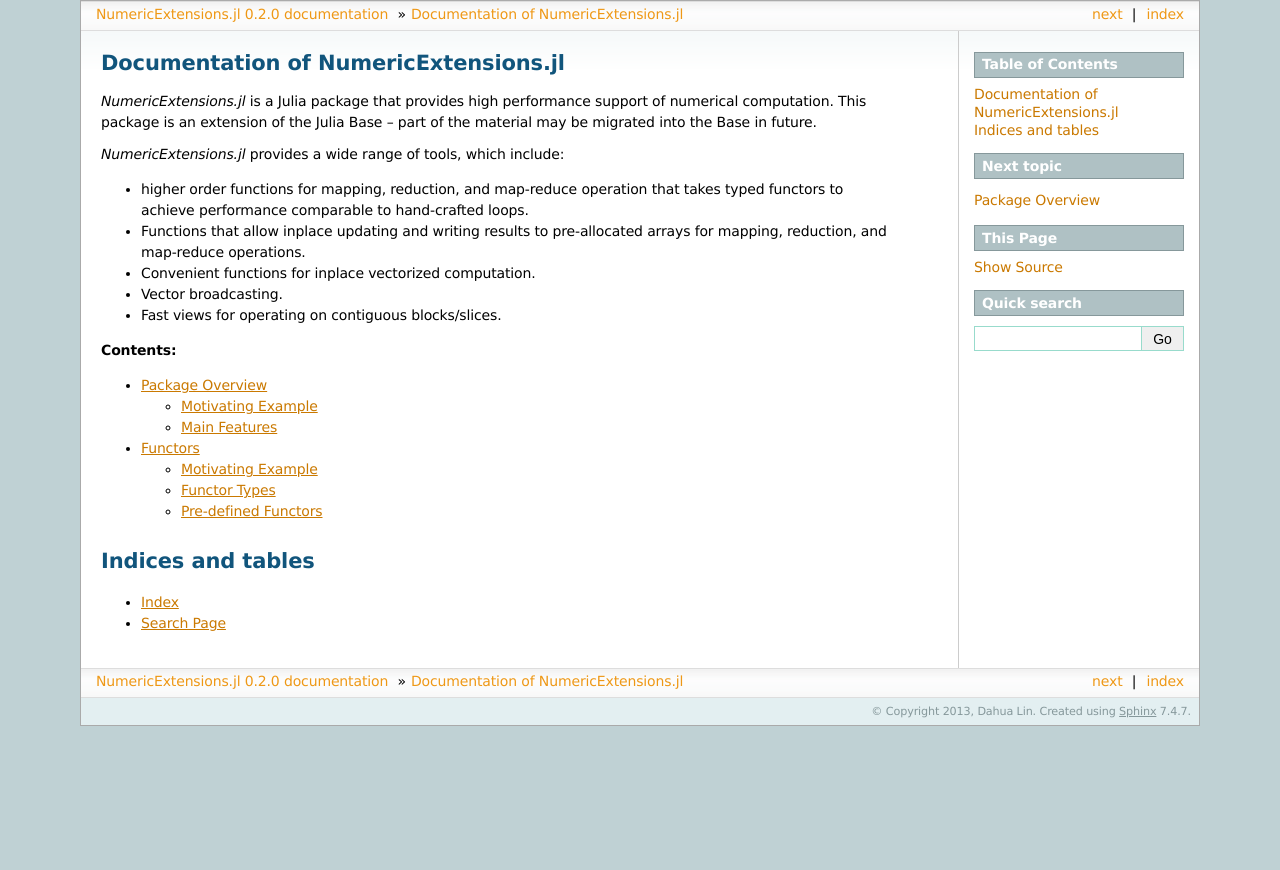
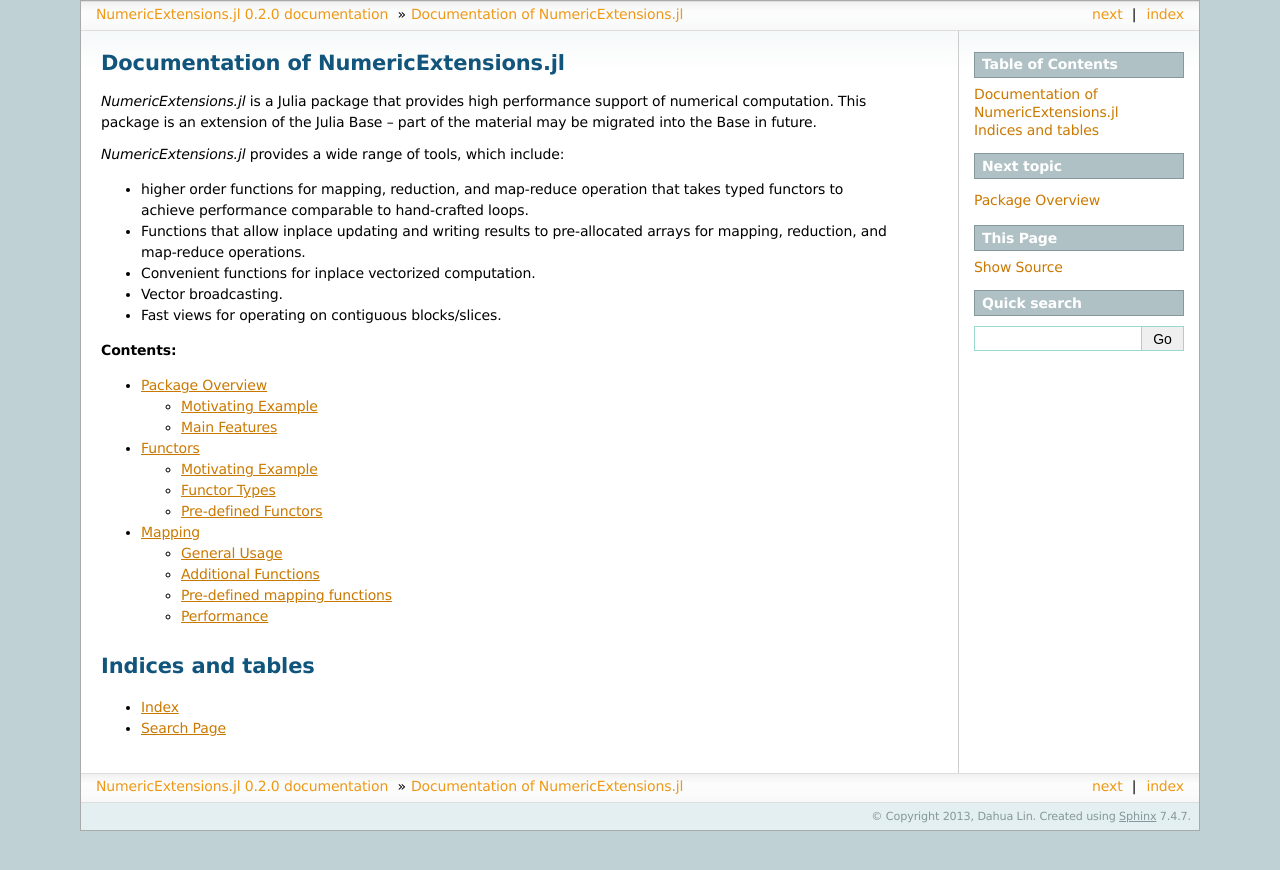
Before and after one commit to lindahua/NumericExtensions.jl, a Sphinx documentation site: the page built from doc/source/index.rst, in a window 1280 px wide. Shown: the top 870 px of the page. Built offline with Sphinx 7.4.7, drawn with Linux system fonts in a browser that asks for light colours; formulas are drawn with MathJax 3; some of the changed lines change nothing that is shown.

Commit message:
add map.rst to sphinx document

```diff
--- a/doc/source/index.rst
+++ b/doc/source/index.rst
@@ -22,6 +22,7 @@
 
     overview.rst
     functors.rst
+    map.rst
 
 
 
--- /dev/null
+++ b/doc/source/map.rst
@@ -0,0 +1,111 @@
+Mapping
+=========
+
+*NumericExtensions.jl* extends ``map`` and ``map!`` to accept functors for efficient element-wise mapping:
+
+General Usage
+--------------
+
+**Synopsis:**
+
+Let ``f1``, ``f2``, and ``f3`` be respectively unary, binary, and ternary functors. Generic usage of ``map`` and ``map!`` is summarized as follows:
+
+.. code-block:: julia
+
+	map(f1, x)
+	map(f2, x1, x2)
+	map(f3, x1, x2, x3)
+
+	map!(f1, dst, x)
+	map!(f2, dst, x1, x2)
+	map!(f3, dst, x1, x2, x3)
+
+Here, ``map`` creates and returns the resultant array, while ``map!`` writes results to a pre-allocated ``dst`` and returns it. Each argument can be either an array or a scalar number. At least one argument should be an array, and all array arguments should have compatible sizes.
+
+**Examples:**
+
+.. code-block:: julia
+
+	map(Abs(), x)            # returns abs(x)
+	map(FMA(), x, y, z)      # returns x + y .* z
+	map!(Add(), dst, x, 2)   # writes x + 2 to dst
+
+Additional Functions
+----------------------
+
+*NumericExtensions.jl* provides additional functions (``map1!``, ``mapdiff``, and ``mapdiff!``) to simplify common use:
+
+**Synopsis**
+
+``map1!`` updates the first argument inplace with the results, ``mapdiff`` maps a functor to the difference between two arguments, and ``mapdiff!`` writes the results of ``mapdiff`` to a pre-allocated array.
+
+.. code-block:: julia
+
+	map1!(f1, x1)             # x1 <-- f1(x1)
+	map1!(f2, x1, x2)         # x1 <-- f2(x1, x2)
+	map1!(f3, x1, x2, x3)     # x1 <-- f3(x1, x2, x3)
+
+	mapdiff(f1, x, y)         # returns f1(x - y)
+	mapdiff!(f1, dst, x, y)   # dst <-- f1(x - y)
+
+Here, ``x1`` (*i.e.* the first argument to ``map1!`` must be an array, while ``x2`` and ``x3`` can be either an array or a number).
+
+Note that ``mapdiff`` and ``mapdiff!`` uses an efficient implementation, which completes the computation in one-pass and never creates the intermediate array ``x - y``.
+
+**Examples**
+
+.. code-block:: julia
+
+	map1!(Mul(), x, 2)       # multiply x by 2 (inplace)
+	mapdiff(Abs2(), x, y)    # compute squared differences between x and y
+	mapdiff(Abs(), x, 1)     # compute |x - 1|
+
+
+Pre-defined mapping functions
+------------------------------
+
+Julia already provides vectorized function for most math computations. In this package, we additionally define several functions for vectorized inplace computation (based on ``map!``), as follows
+
+.. code-block:: julia
+
+	add!(x, y)        # x <- x + y
+	subtract!(x, y)   # x <- x - y
+	multiply!(x, y)   # x <- x .* y
+	divide!(x, y)     # x <- x ./ y
+	negate!(x)        # x <- -x
+	pow!(x, y)        # x <- x .^ y
+
+	abs!(x)           # x <- abs(x)
+	abs2!(x)          # x <- abs2(x)
+	rcp!(x)           # x <- 1 ./ x
+	sqrt!(x)          # x <- sqrt(x)
+	exp!(x)           # x <- exp(x)
+	log!(x)           # x <- log(x)
+
+	floor!(x)         # x <- floor(x)
+	ceil!(x)          # x <- ceil(x)
+	round!(x)         # x <- round(x)
+	trunc!(x)         # x <- trunc(x)
+
+In the codes above, ``x`` must be an array (*i.e.* an instance of ``AbstractArray``), while ``y`` can be either an array or a scalar.
+
+In addition, this package also define some useful functions using compound functos:
+
+.. code-block:: julia
+
+	absdiff(x, y)     # abs(x - y)
+	sqrdiff(x, y)     # abs2(x - y)
+	fma(x, y, c)      # x + y .* c, where c can be array or scalar
+	fma!(x, y, c)     # x <- x + y .* c
+
+
+Performance
+------------
+
+For simple functions, such as ``x + y`` or ``exp(x)``, the performance of the map version such as ``map(Add(), x, y)`` and ``map(Exp(), x)`` is comparable to the Julia counter part. However, ``map`` can accelerate computation considerably in a variety of cases:
+
+* When the result storage has been allocated (e.g. in iterative updating algorithms) or you want inplace update, then ``map!`` or the pre-defined inplace computation function can be used to avoid unnecessary memory allocation/garbage collection, which can sometimes be the performance killer.
+
+* When the inner copy contains two or multiple steps, ``map`` and ``map!`` can complete the computation in one-pass without creating intermediate arrays, usually resulting in about ``2x`` or even more speed up. Benchmark shows that ``absdiff(x, y)`` and ``sqrdiff(x, y)`` are about *2.2x* faster than ``abs(x - y)`` and ``abs2(x - y)``.
+
+* The script ``test/benchmark_map.jl`` runs a series of benchmarks to compare the performance ``map`` and the Julia vectorized expressions for a variety of computation.
```
